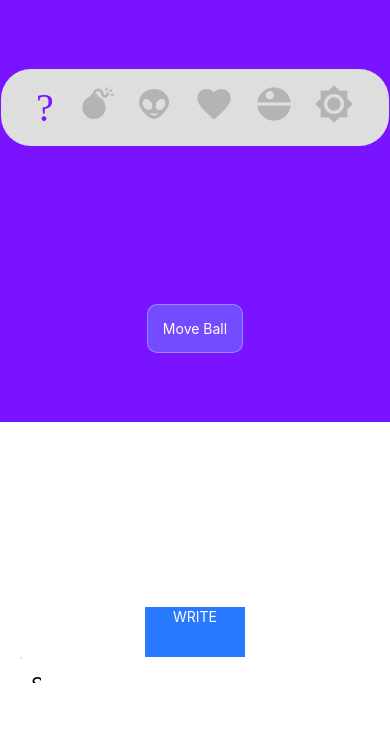
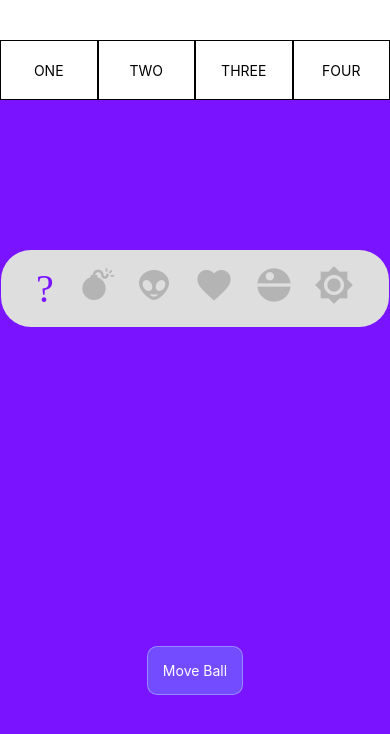
Before and after one commit to Jobonno/AnimationPlay, a React Native app: screen / in a window 390 px wide. Shown: the top 734 px of the page. Built offline with nearby package versions, Linux system fonts and the light colour scheme.

Commit message:
Implement components on the app screen

```diff
--- a/App.tsx
+++ b/App.tsx
@@ -8,21 +8,80 @@
  * @format
  */
 
-import React from 'react';
+import React, {useState} from 'react';
 import AnimatedTextInput from "./Components/AnimatedTextInput";
-import {Dimensions} from "react-native";
+import {Dimensions, Text, StyleSheet, TouchableOpacity, View} from "react-native";
 import Tabber from "./Components/Tabber";
+import Spread from "./Components/spread";
+import ParralaxModal from "./Components/parralaxModal";
 
 const {width} = Dimensions.get('window');
 
+
 const App = () => {
+    const [navIndex, setNavIndex] = useState(0);
+    const [menuState, setmenuState] = useState(true);
+
+    function nav() {
+        switch (navIndex) {
+            case 0 :
+                return <Tabber/>
+            case 1:
+                return <Spread/>
+            case 2:
+                return <ParralaxModal/>
+            case 3:
+                return <AnimatedTextInput width={width - 40} height={250}/>
+
+            default:
+                return <></>
+
+        }
+    }
+
     return (
-        <>
-            <Tabber/>
-            <AnimatedTextInput width={width - 40} height={250}/>
-        </>
+        <View style={{flex: 1}}>
+            {menuState &&
+            <View style={styles.navBar}>
+                <TouchableOpacity
+                    onPress={() => setNavIndex(0)}
+                    style={styles.navButton}>
+                    <Text>ONE</Text>
+                </TouchableOpacity>
+                <TouchableOpacity
+                    onPress={() => setNavIndex(1)}
+                    style={styles.navButton}>
+                    <Text>TWO</Text>
+                </TouchableOpacity>
+                <TouchableOpacity
+                    onPress={() => setNavIndex(2)}
+                    style={styles.navButton}>
+                    <Text>THREE</Text>
+                </TouchableOpacity>
+                <TouchableOpacity
+                    onPress={() => setNavIndex(3)}
+                    style={styles.navButton}>
+                    <Text>FOUR</Text>
+                </TouchableOpacity>
+            </View>
+            }
+            {nav()}
+        </View>
     )
 };
 
+const styles = StyleSheet.create({
+    navBar: {
+        flexDirection: 'row',
+        height: 60,
+        marginTop: 40
+    },
+    navButton: {
+        flex: 1,
+        alignItems: 'center',
+        justifyContent: 'center',
+        borderWidth: 1
+    }
+});
 
 export default App;
```
